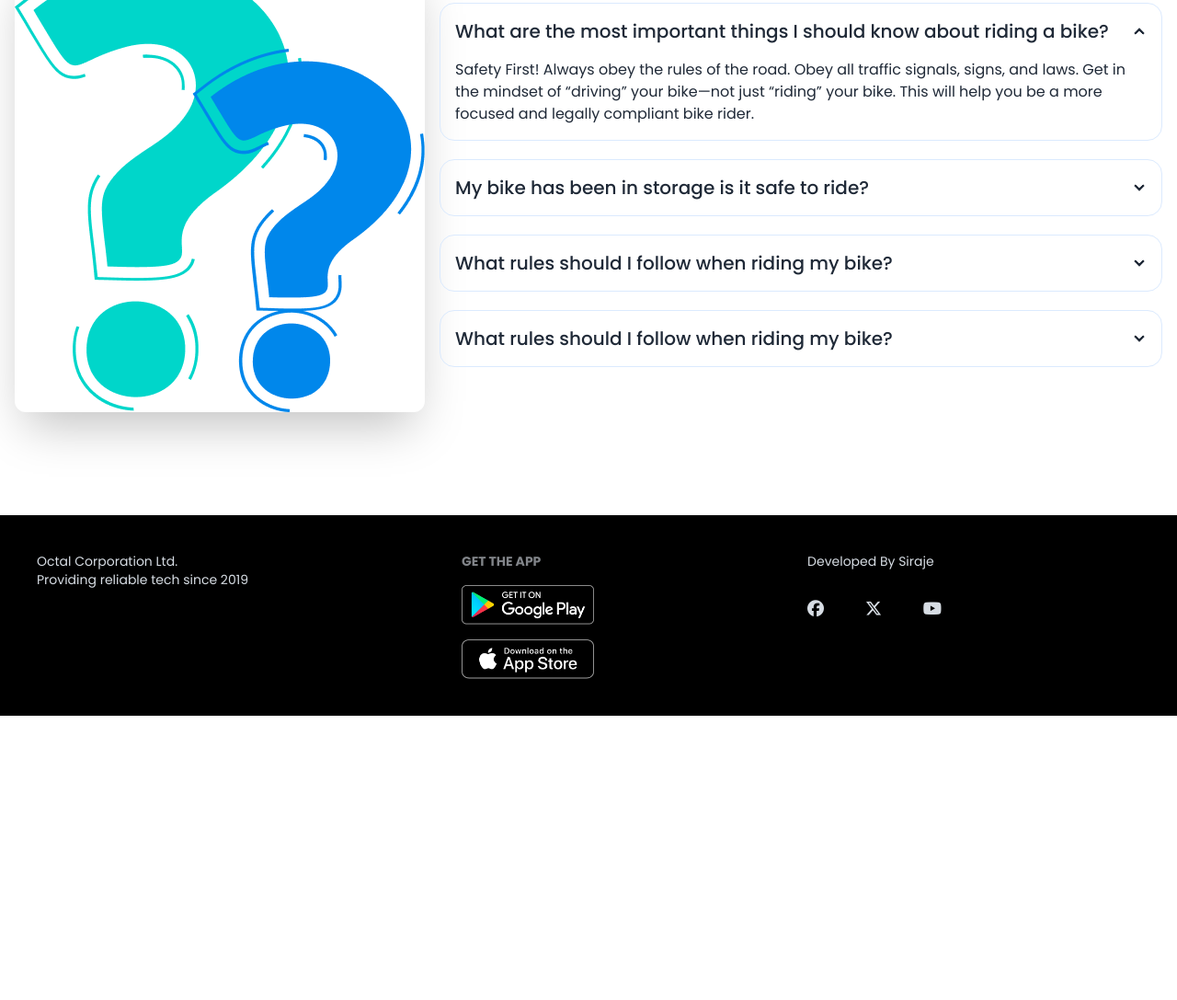
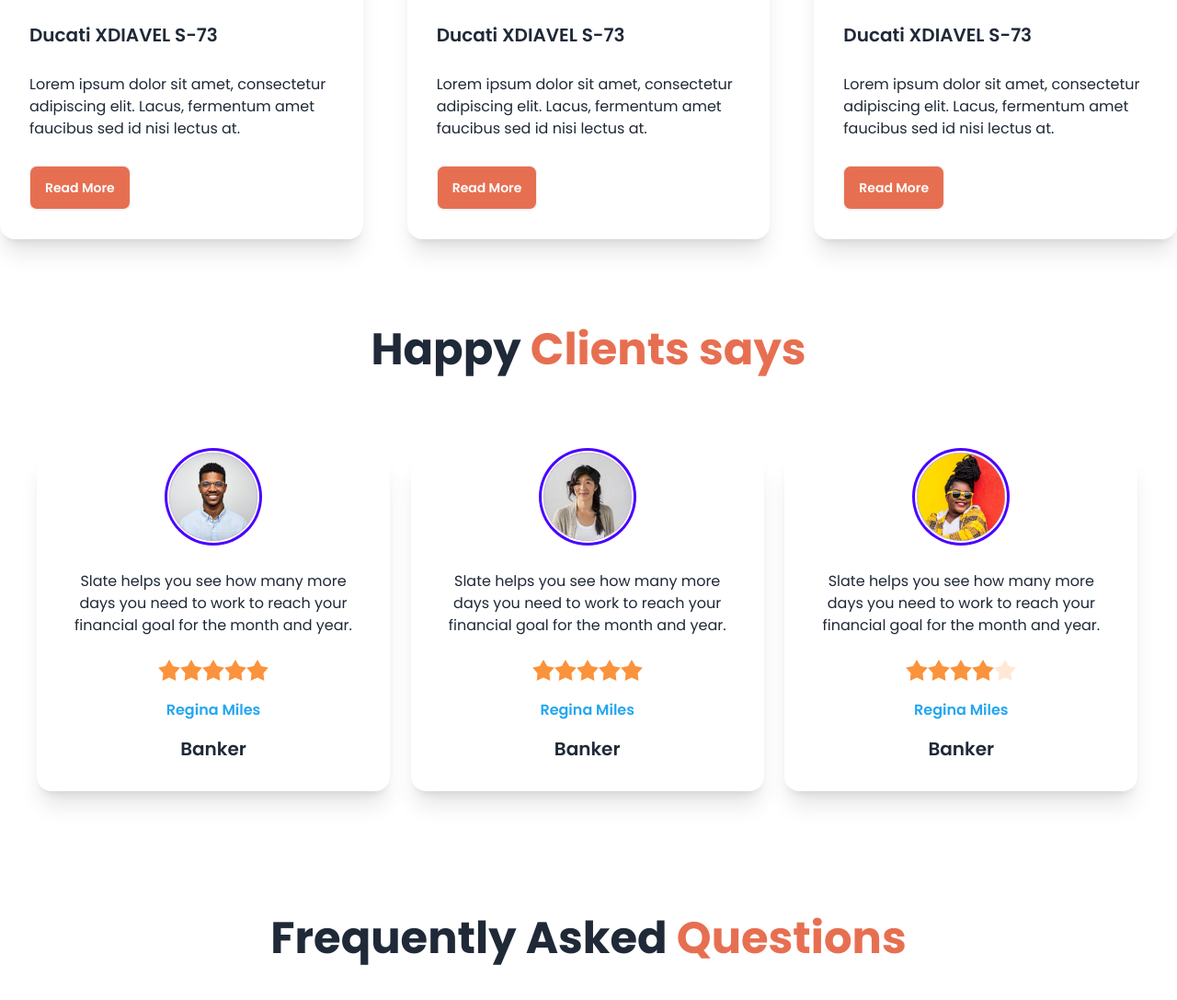
Before and after one commit to faruksiraje1469/ph-biker-zone, a plain HTML site: page index.html in a window 1280 px wide. Shown: the part 1589-2676 px from the top of the page at 92% size. Before the commit the page ends 2367 px from the top, so only its background shows below. Drawn offline with nearby package versions, Linux system fonts and the light colour scheme.

Commit message:
added all section

```diff
--- a/index.html
+++ b/index.html
@@ -148,7 +148,15 @@
     <main class="md:container mx-auto">
 
         <!-- Featured Bike Section -->
-        <section></section>
+        <section class="my-24">
+            <h1 class="text-5xl text-center font-bold mb-12 ">Fetured Bikes In This Year</h1>
+            <div class="grid grid-cols-1 lg:grid-cols-3 p-10 mx-auto gap-5">
+                <img src="./images/others/feature-bike.png" alt="">
+                <img src="./images/others/feature-bike.png" alt="">
+                <img src="./images/others/feature-bike.png" alt="">
+            </div>
+
+        </section>
 
         <!-- Latest Bike Section -->
         <section class="my-24">
@@ -205,7 +213,104 @@
         </section>
 
         <!-- Clients Section -->
-        <section></section>
+        <section class="my-24">
+            <h1 class="text-5xl text-center font-bold mb-12">Happy <span class="text-bike-primary">Clients says</span></h1>
+
+            <div class="grid grid-cols-1 lg:grid-cols-3 gap-5 p-10">
+                <!-- client card-1 -->
+                <div class="card bg-base-100 w-96 shadow-xl">
+
+                        <div class="avatar mx-auto">
+                            <div class="ring-primary  ring-offset-base-100 w-24 rounded-full ring ring-offset-2">
+                              <img src="./images/others/user-1.png" />
+                            </div>
+                          </div>
+
+                    <div class="card-body items-center text-center">
+                      <p class="text-base">Slate helps you see how
+                        many more days you need
+                        to work to reach your financial
+                        goal for the month and year.</p>
+                        <div class="rating mt-4">
+                            <input type="radio" name="rating-2" class="mask mask-star-2 bg-orange-400" />
+                            <input type="radio" name="rating-2" class="mask mask-star-2 bg-orange-400" />
+                            <input type="radio" name="rating-2" class="mask mask-star-2   bg-orange-400" />
+                            <input
+                              type="radio"
+                              name="rating-2"
+                              class="mask mask-star-2 bg-orange-400"
+                              checked="checked" />
+                            <input type="radio" name="rating-2" class="mask mask-star-2 bg-orange-400" />
+                          </div>
+                        <p class="mt-3 text-[#23A6F0] font-semibold">Regina Miles</p>
+                        <h2 class="card-title mt-2">Banker</h2>
+
+                    </div>
+                  </div>
+
+                  <!-- client card-2 -->
+                <div class="card bg-base-100 w-96 shadow-xl">
+
+                    <div class="avatar mx-auto">
+                        <div class="ring-primary  ring-offset-base-100 w-24 rounded-full ring ring-offset-2">
+                          <img src="./images/others/user-2.png" />
+                        </div>
+                      </div>
+
+                <div class="card-body items-center text-center">
+                  <p class="text-base">Slate helps you see how
+                    many more days you need
+                    to work to reach your financial
+                    goal for the month and year.</p>
+                    <div class="rating mt-4">
+                        <input type="radio" name="rating-2" class="mask mask-star-2 bg-orange-400" />
+                        <input type="radio" name="rating-2" class="mask mask-star-2 bg-orange-400" />
+                        <input type="radio" name="rating-2" class="mask mask-star-2   bg-orange-400" />
+                        <input
+                          type="radio"
+                          name="rating-2"
+                          class="mask mask-star-2 bg-orange-400"
+                          checked="checked" />
+                        <input type="radio" name="rating-2" class="mask mask-star-2 bg-orange-400" />
+                      </div>
+                    <p class="mt-3 text-[#23A6F0] font-semibold">Regina Miles</p>
+                    <h2 class="card-title mt-2">Banker</h2>
+
+                </div>
+              </div>
+
+              <!-- client card-3 -->
+              <div class="card bg-base-100 w-96 shadow-xl">
+
+                <div class="avatar mx-auto">
+                    <div class="ring-primary  ring-offset-base-100 w-24 rounded-full ring ring-offset-2">
+                      <img src="./images/others/user-3.png" />
+                    </div>
+                  </div>
+
+            <div class="card-body items-center text-center">
+              <p class="text-base">Slate helps you see how
+                many more days you need
+                to work to reach your financial
+                goal for the month and year.</p>
+                <div class="rating mt-4">
+                    <input type="radio" name="rating-2" class="mask mask-star-2 bg-orange-400" />
+                    <input type="radio" name="rating-2" class="mask mask-star-2 bg-orange-400" />
+                    <input type="radio" name="rating-2" class="mask mask-star-2   bg-orange-400" />
+                    <input
+                      type="radio"
+                      name="rating-2"
+                      class="mask mask-star-2 bg-orange-400"
+                      checked="checked" />
+                    <input type="radio" name="rating-2" class="mask mask-star-2 bg-orange-400" />
+                  </div>
+                <p class="mt-3 text-[#23A6F0] font-semibold">Regina Miles</p>
+                <h2 class="card-title mt-2">Banker</h2>
+
+            </div>
+          </div>
+            </div>
+        </section>
 
         <!-- FAQ Section -->
         <section class="my-24">
```
